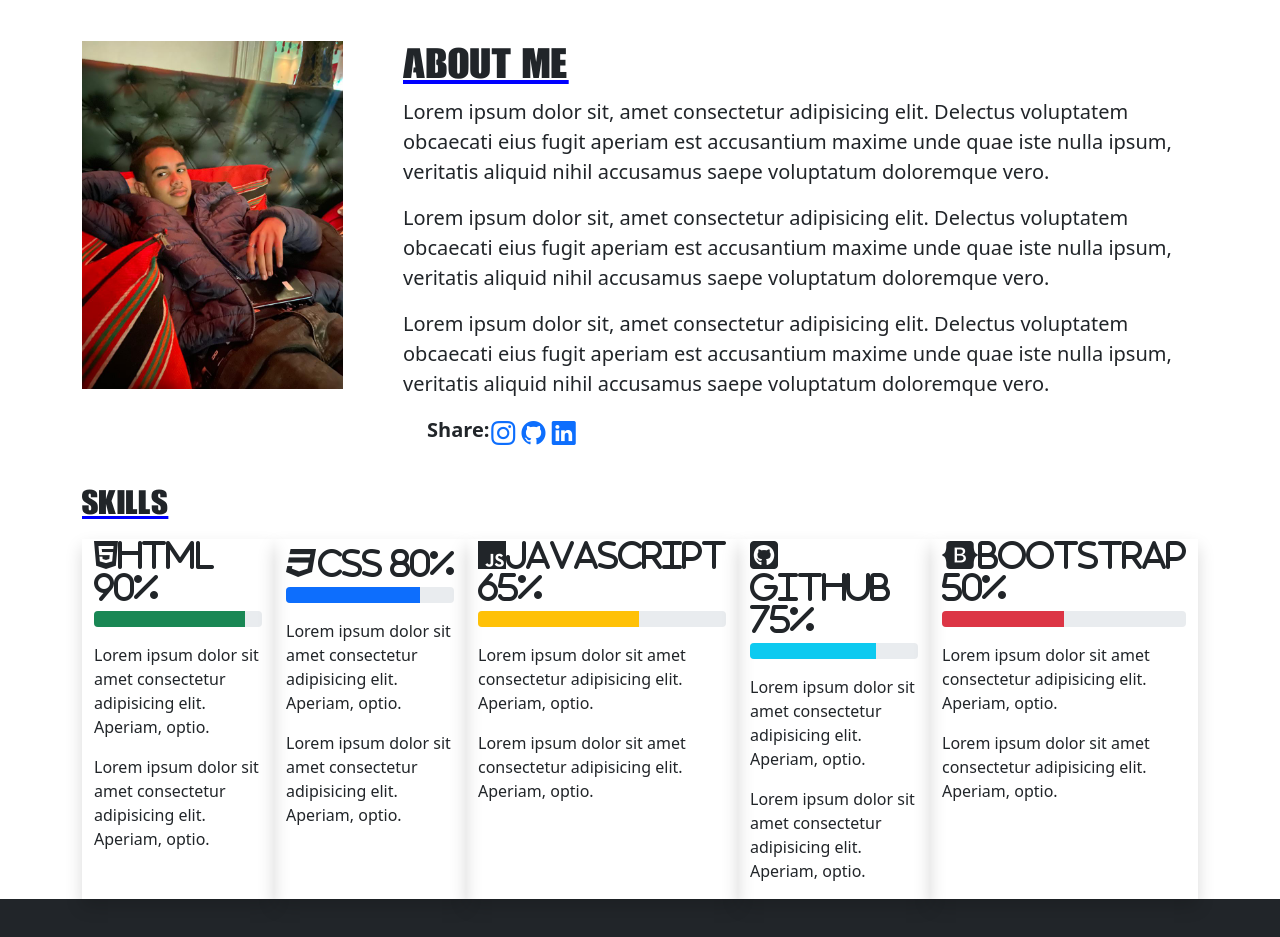
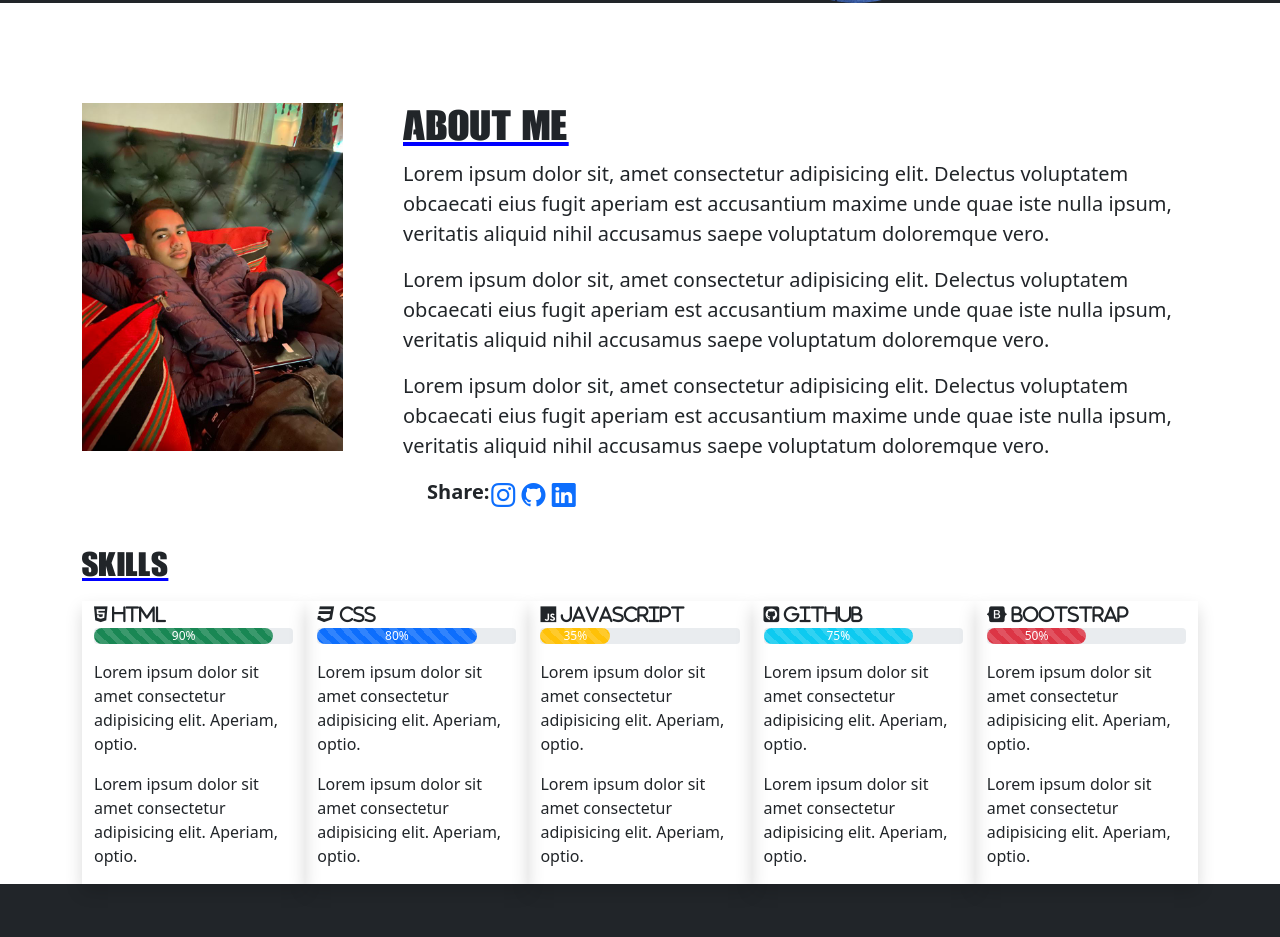
Before and after one commit to ASHTONMDB9/Realportfolio, a plain HTML site: page index.html in a window 1280 px wide. Shown: the part 795-1732 px from the top of the page. Drawn offline with nearby package versions, Linux system fonts and the light colour scheme.

```diff
--- a/index.html
+++ b/index.html
@@ -43,7 +43,7 @@
                    </div>
                 </div>
                 <div class="col-sm-6">
-                    <img class="img-fluid" id="ash" data-aos="fade-left" src="Ash3-removebg-preview.png">
+                    <img class="img" id="ash" data-aos="fade-left" src="Ashton__4_-removebg-preview.png">
                 </div>
             </div>
           </div>
@@ -81,38 +81,42 @@
                 <div class="row">
                     <div class="col border-5 shadow">
                         <div class="skill">
-                            <i class="fa-brands fa-html5">HTML 90%</i>
+                            <i class="fa-brands fa-html5"> HTML</i>
                             </div>
                             <div class="progress mb-3">
                               <div
-                                class="progress-bar bg-success"
+                                class="progress-bar progress-bar-striped progress-bar-animated rounded-pill bg-success"
                                 role="progressbar"
                                 style="width: 90%"
                                 aria-valuenow="90"
                                 aria-valuemin="0"
-                                aria-valuemax="100">
+                                aria-valuemax="100" data-aos="fade-right"
+                                data-aos-offset="300"
+                                data-aos-easing="ease-in-sine">90%
                               </div>
                             </div>
-                            <div class="skilltext">
+                            <div class="skilltext lead">
                             <p>Lorem ipsum dolor sit amet consectetur adipisicing elit. Aperiam, optio.</p>
                             <p>Lorem ipsum dolor sit amet consectetur adipisicing elit. Aperiam, optio.</p>
                             </div>
                     </div>
                     <div class="col border-5 shadow">
                         <div class="skill">
-                        <i class="fa-brands fa-css3">CSS 80%</i>
+                        <i class="fa-brands fa-css3"> CSS</i>
                     </div>
-                        <div class="progress mb-3">
+                        <div class="progress  mb-3">
                           <div
-                            class="progress-bar"
+                            class="progress-bar progress-bar-striped progress-bar-animated rounded-pill"
                             role="progressbar"
                             style="width: 80%"
                             aria-valuenow="80"
                             aria-valuemin="0"
-                            aria-valuemax="100">
+                            aria-valuemax="100" data-aos="fade-right"
+                            data-aos-offset="300"
+                            data-aos-easing="ease-in-sine">80%
                           </div>
                         </div>
-                        <div class="skilltext">
+                        <div class="skilltext lead">
                             <p>Lorem ipsum dolor sit amet consectetur adipisicing elit. Aperiam, optio.</p>
                             <p>Lorem ipsum dolor sit amet consectetur adipisicing elit. Aperiam, optio.</p>
                             </div>
@@ -120,57 +124,63 @@
 
                     <div class="col border-5 shadow">
                         <div class="skill">
-                        <i class="fa-brands fa-js">JavaScript 65%</i>
+                        <i class="fa-brands fa-js"> JavaScript</i>
                     </div>
                         <div class="progress mb-3">
                           <div
-                            class="progress-bar bg-warning"
+                            class="progress-bar progress-bar-striped progress-bar-animated rounded-pill bg-warning"
                             role="progressbar"
-                            style="width: 65%"
-                            aria-valuenow="65"
+                            style="width: 35%"
+                            aria-valuenow="35"
                             aria-valuemin="0"
-                            aria-valuemax="100">
+                            aria-valuemax="100" data-aos="fade-right"
+                            data-aos-offset="300"
+                            data-aos-easing="ease-in-sine">35%
                           </div>
                         </div>
-                        <div class="skilltext">
+                        <div class="skilltext lead">
                             <p>Lorem ipsum dolor sit amet consectetur adipisicing elit. Aperiam, optio.</p>
                             <p>Lorem ipsum dolor sit amet consectetur adipisicing elit. Aperiam, optio.</p>
                             </div>
                     </div>
                     <div class="col border-5 shadow">
                         <div class="skill">
-                        <i class="fa-brands fa-github-square"> GitHub 75%</i>
+                        <i class="fa-brands fa-github-square"> GitHub</i>
                        </div>
                            <div class="progress mb-3">
                              <div
-                               class="progress-bar bg-info"
+                               class="progress-bar progress-bar-striped progress-bar-animated rounded-pill bg-info"
                                role="progressbar"
                                style="width: 75%"
                                aria-valuenow="75"
                                aria-valuemin="0"
-                               aria-valuemax="100">
+                               aria-valuemax="100" data-aos="fade-right"
+                               data-aos-offset="300"
+                               data-aos-easing="ease-in-sine">75%
                            </div>
                            </div>
-                           <div class="skilltext">
+                           <div class="skilltext lead">
                             <p>Lorem ipsum dolor sit amet consectetur adipisicing elit. Aperiam, optio.</p>
                             <p>Lorem ipsum dolor sit amet consectetur adipisicing elit. Aperiam, optio.</p>
                             </div>
                         </div>
                     <div class="col border-5 shadow">
                         <div class="skill">
-                        <i class="fa-brands fa-bootstrap">BootStrap 50%</i>
+                        <i class="fa-brands fa-bootstrap"> BootStrap</i>
                         </div>
                         <div class="progress mb-3">
                           <div
-                            class="progress-bar bg-danger"
+                            class="progress-bar progress-bar-striped progress-bar-animated rounded-pill bg-danger"
                             role="progressbar"
                             style="width: 50%"
                             aria-valuenow="50"
                             aria-valuemin="0"
-                            aria-valuemax="100">
+                            aria-valuemax="100" data-aos="fade-right"
+                            data-aos-offset="300"
+                            data-aos-easing="ease-in-sine">50%
                           </div>
                         </div>
-                        <div class="skilltext">
+                        <div class="skilltext lead">
                             <p>Lorem ipsum dolor sit amet consectetur adipisicing elit. Aperiam, optio.</p>
                             <p>Lorem ipsum dolor sit amet consectetur adipisicing elit. Aperiam, optio.</p>
                             </div>
--- a/styles.css
+++ b/styles.css
@@ -86,5 +86,9 @@
         text-decoration-color: blue;
     }
     .skill {
-        font-size: xX-large;
+        font-size: large;
+        font-weight: bold
     }
+    .skilltext {
+        font-size: medium;
+    }
```
Also changed, not shown: Ash3-removebg-preview.png (deleted), Ashton__4_-removebg-preview.png (added), 4 other files.
